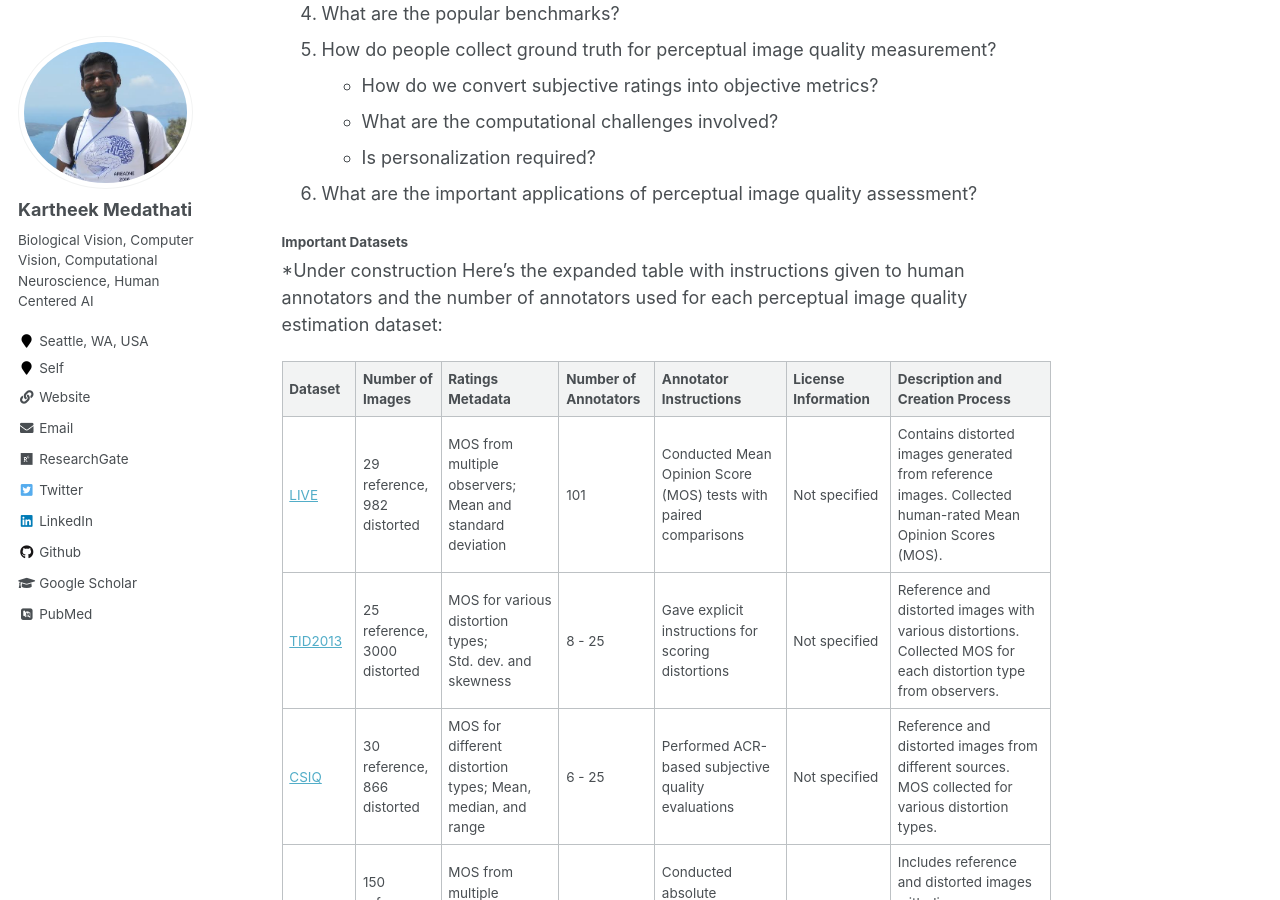
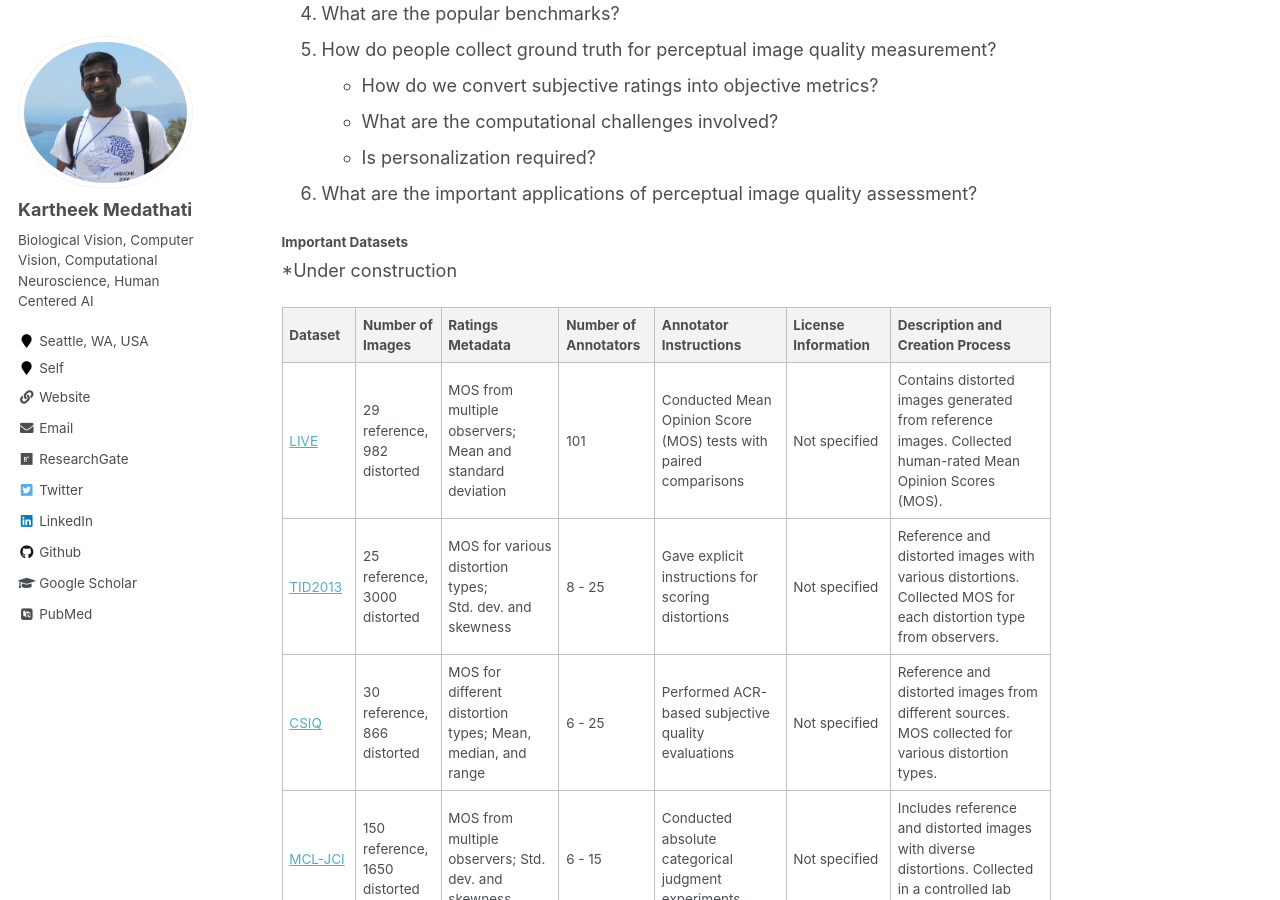
Before and after one commit to kartheekmedathati/kartheekmedathati.github.io, a Jekyll site: the page built from _posts/2023-05-23-Perceptual-quality-blog-post-1.md, in a window 1280 px wide and 900 px high, scrolled down 438 px. Built offline with Jekyll 4.4.1, drawn with Linux system fonts in a browser that asks for light colours; some web fonts are replaced.

```diff
--- a/_posts/2023-05-23-Perceptual-quality-blog-post-1.md
+++ b/_posts/2023-05-23-Perceptual-quality-blog-post-1.md
@@ -26,7 +26,6 @@
 
 
 *Under construction
-Here's the expanded table with instructions given to human annotators and the number of annotators used for each perceptual image quality estimation dataset:
 
 | Dataset           | Number of Images | Ratings Metadata                                  | Number of Annotators | Annotator Instructions                                            | License Information                                  | Description and Creation Process                                                                                        |
 |-------------------|------------------|--------------------------------------------------|----------------------|-------------------------------------------------------------------|-------------------------------------------------------|-----------------------------------------------------------------------------------------------------------------------|
```
